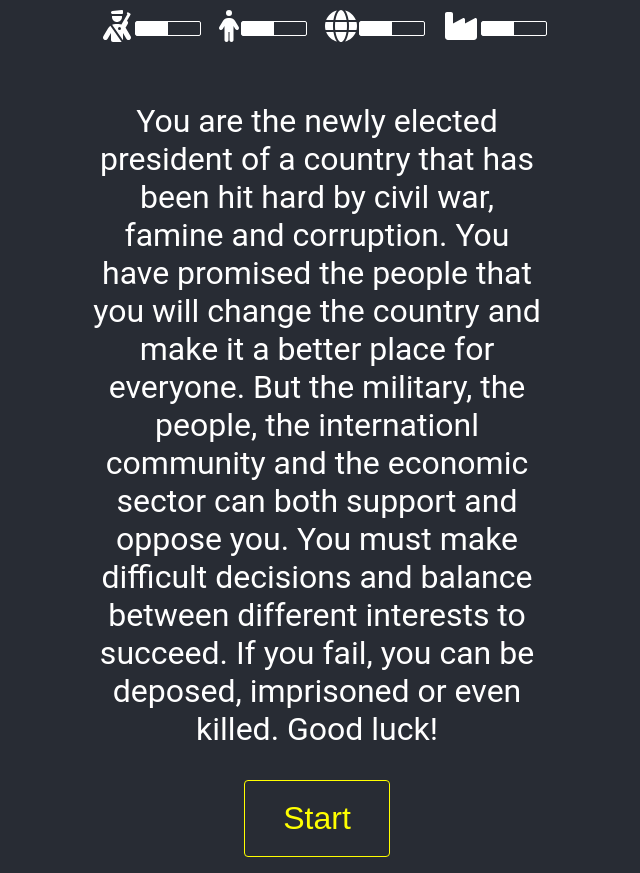
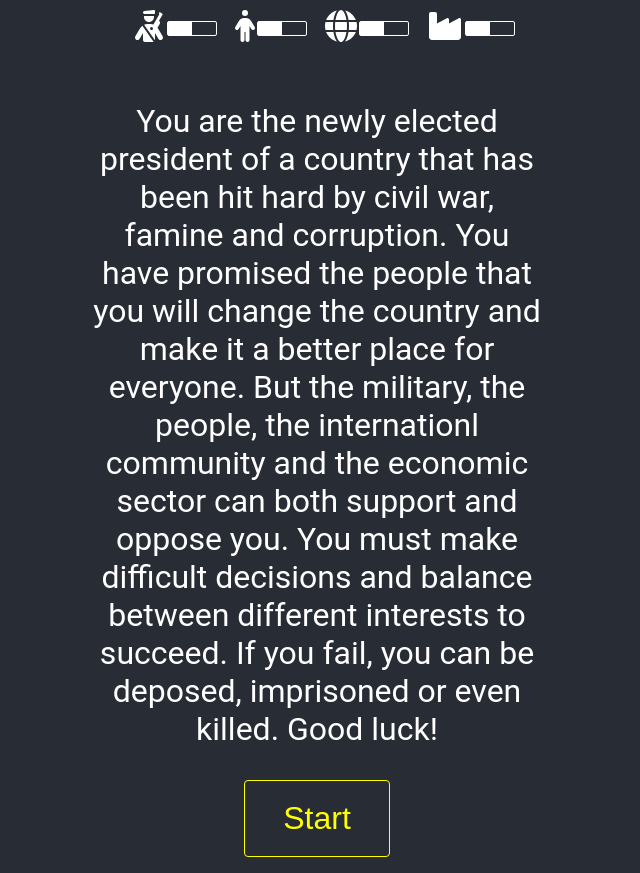
Before and after one commit to johandalabacka/president, a Vue app: page / in a window 1280 px wide. Shown: the whole page, without its empty margins (323-963 px from the left). Built offline with nearby package versions, Linux system fonts and the light colour scheme.

Commit message:
Kortare stapel

```diff
--- a/src/components/StatusIcon.vue
+++ b/src/components/StatusIcon.vue
@@ -33,7 +33,7 @@ const debugging = import.meta.env.VITE_DEBUG === 'yes'
 <style scoped>
   .statusbar {
     display: inline-block;
-    width: 2rem;
+    width: 1.5rem;
     height: 0.4rem;
     border: 1px solid white;
     border-radius: 2px;
```
